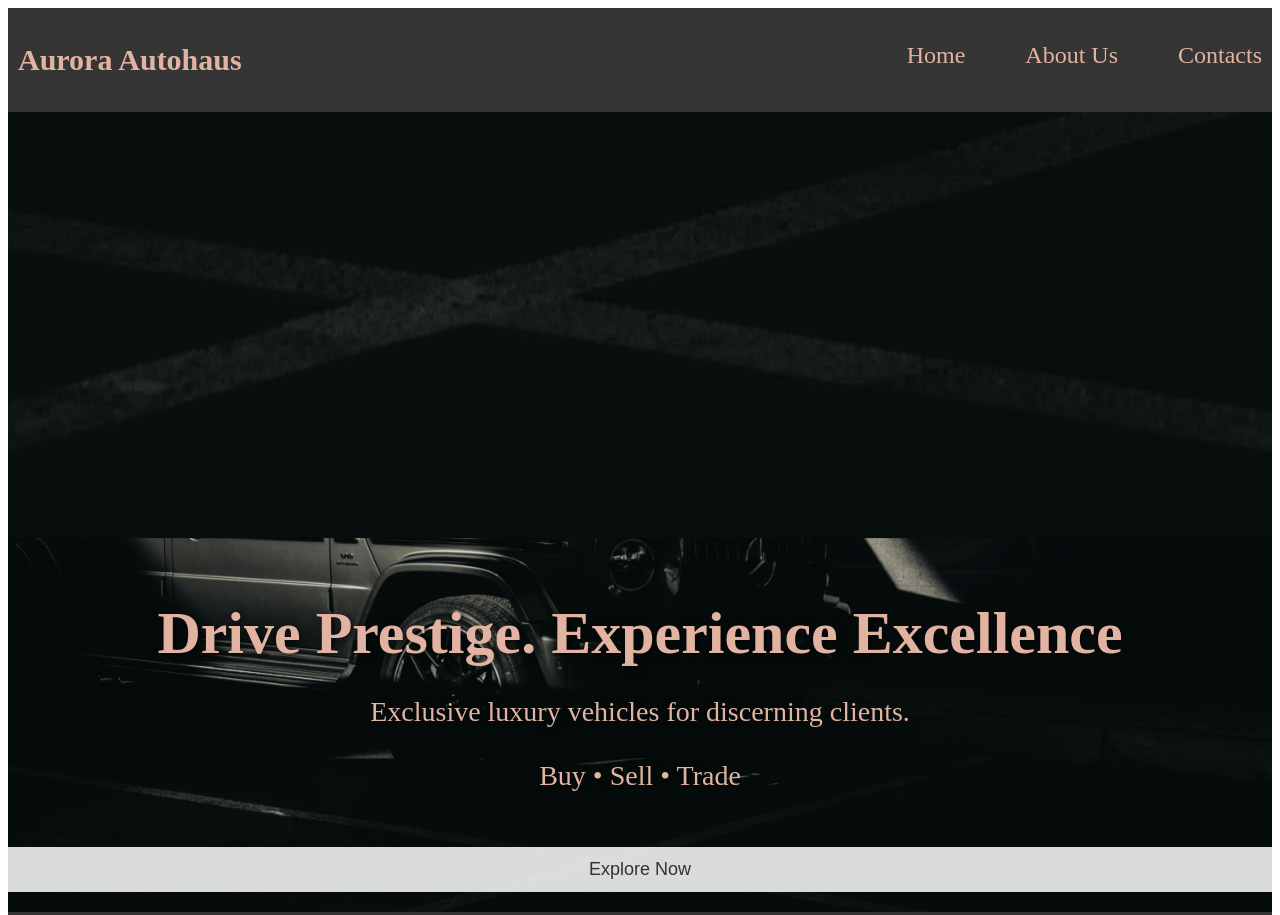
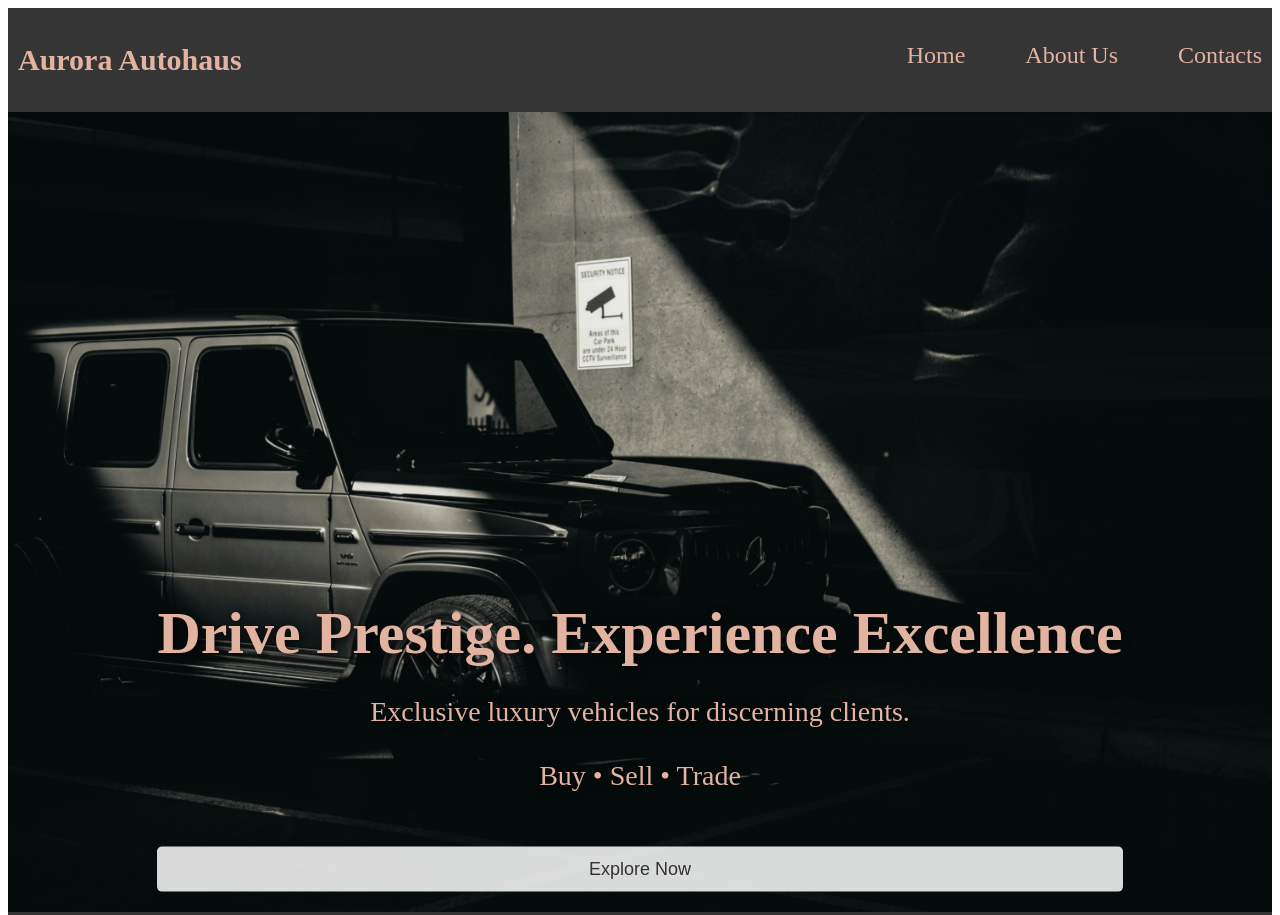
Before and after one commit to collinsopi/phase-1-project, a plain HTML site: page index.html in a window 1280 px wide. Shown: the top 915 px of the page. Drawn offline with Linux system fonts and the light colour scheme; no server answers.

Commit message:
initial commit

```diff
--- a/index.html
+++ b/index.html
@@ -20,7 +20,7 @@
     <div class="bg bg1"></div>
     <div class="bg bg2"></div>
     <div class="content">
-        <img src="./images/home.jpg" alt="Car">
+        <!-- <img src="./images/home.jpg" alt="Car"> -->
 
       <h1>Drive Prestige. Experience Excellence</h1>
       <p>Exclusive luxury vehicles for discerning clients.<br><br>Buy • Sell • Trade</p>
```
